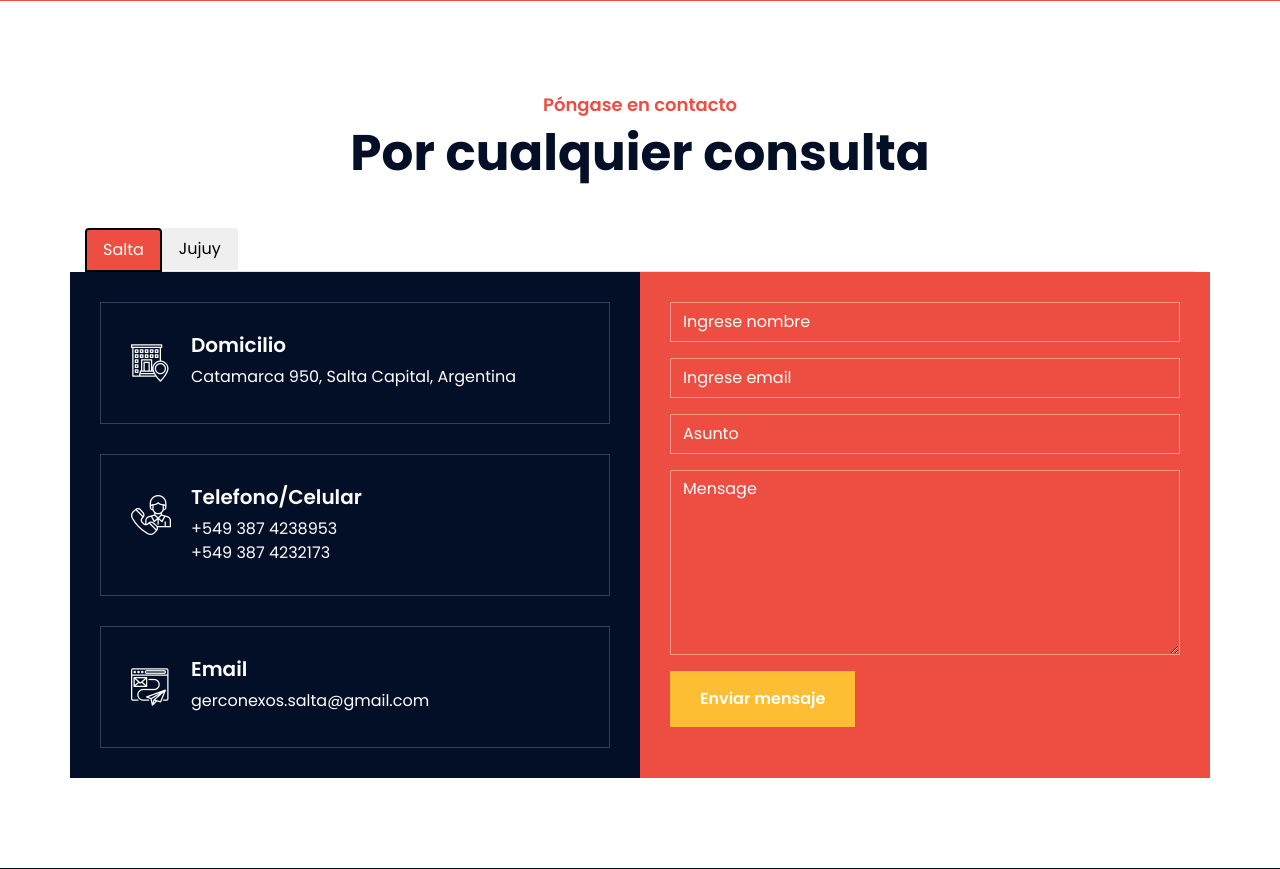
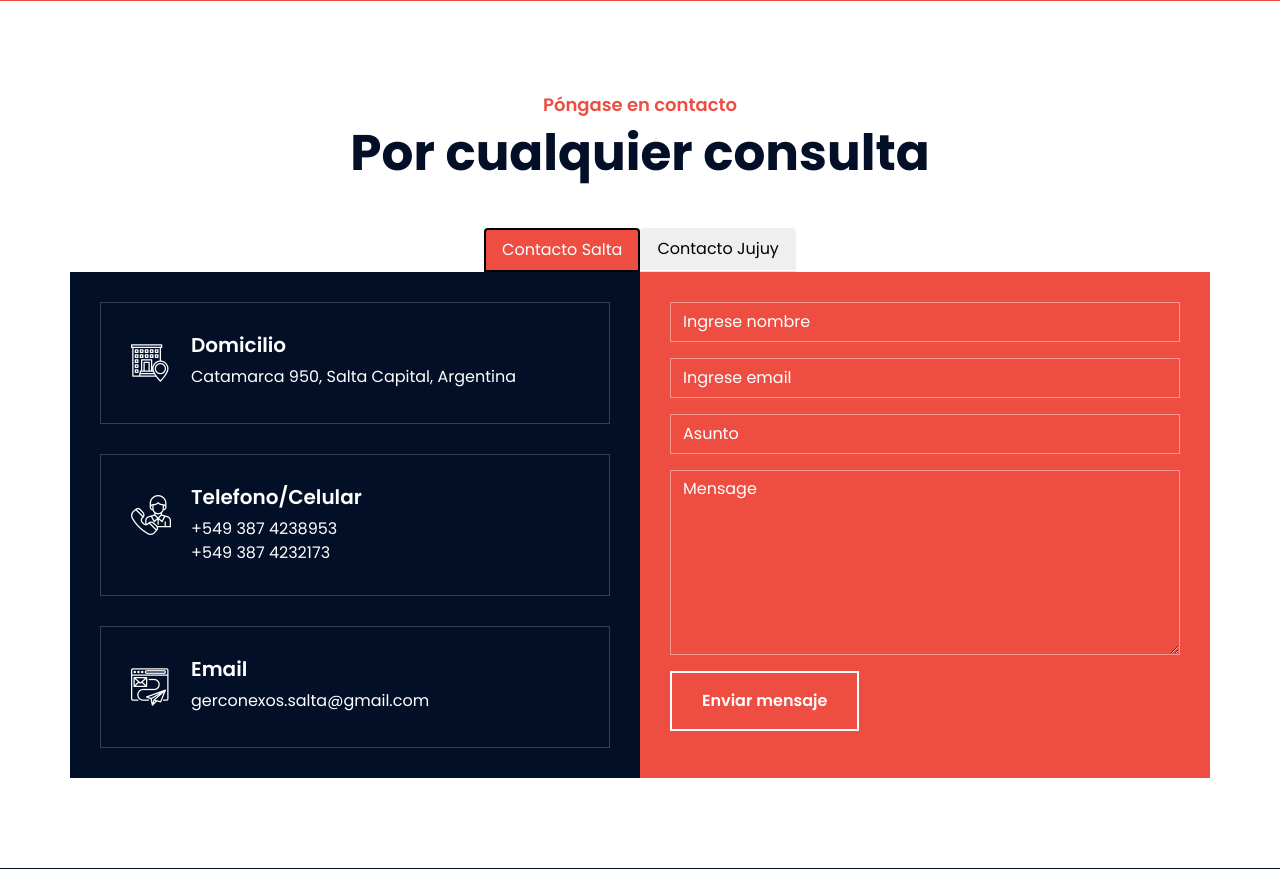
Before and after one commit to IsmaJoseEscalante-dev/Conexus, a PHP site: page /contact.php in a window 1280 px wide. Shown: the part 480-1349 px from the top of the page. Run offline with PHP 8.4, Linux system fonts and the light colour scheme; data that the repository does not hold is empty; some libraries are stand-ins or nearby versions.

Commit message:
change the style

```diff
--- a/contact-jujuy.php
+++ b/contact-jujuy.php
@@ -45,7 +45,7 @@
                     <p class="help-block text-danger"></p>
                 </div>
                 <div>
-                    <button class="btn" type="submit" id="sendMessageButton">Enviar mensaje</button>
+                    <button class="btn" type="submit">Enviar mensaje</button>
                 </div>
             </form>
         </div>
--- a/contact-salta.php
+++ b/contact-salta.php
@@ -46,7 +46,7 @@
                     <p class="help-block text-danger"></p>
                 </div>
                 <div>
-                    <button class="btn" type="submit" id="sendMessageButton">Enviar mensaje</button>
+                    <button class="btn animated fadeInUp" type="submit" id="sendMessageButton">Enviar mensaje</button>
                 </div>
             </form>
         </div>
--- a/contact.php
+++ b/contact.php
@@ -66,18 +66,22 @@
                         <p>Póngase en contacto</p>
                         <h2>Por cualquier consulta</h2>
                     </div>
+                    <div class="d-flex justify-content-center">
                         <ul class="nav nav-tabs" id="myTab" role="tablist">
                             <li class="nav-item" role="presentation">
-                            <button class="nav-link active" id="salta-tab" data-toggle="tab" data-target="#salta" type="button" role="tab" aria-controls="salta" aria-selected="true">Salta</button>
+                                <button class="nav-link active" id="salta-tab" data-toggle="tab" data-target="#salta" type="button" role="tab" aria-controls="salta" aria-selected="true">Contacto Salta</button>
                             </li>
                             <li class="nav-item" role="presentation">
-                            <button class="nav-link" id="jujuy-tab" data-toggle="tab" data-target="#jujuy" type="button" role="tab" aria-controls="jujuy" aria-selected="false">Jujuy</button>
+                                <button class="nav-link" id="jujuy-tab" data-toggle="tab" data-target="#jujuy" type="button" role="tab" aria-controls="jujuy" aria-selected="false">Contacto Jujuy</button>
                             </li>
                         </ul>
+                        </div>
                         <div class="tab-content" id="myTabContent">
                             <div class="tab-pane fade show active" id="salta" role="tabpanel" aria-labelledby="salta-tab"><?php include('./contact-salta.php') ?></div>
                             <div class="tab-pane fade" id="jujuy" role="tabpanel" aria-labelledby="jujuy-tab"><?php include('./contact-jujuy.php') ?></div>
                         </div>
+
+
 
                 </div>
             </div>
--- a/css/style.css
+++ b/css/style.css
@@ -629,7 +629,7 @@ a:focus {
 }
 
 .about .about-text a.btn:hover {
-    color: #fdbe33;
+    color: #ee4e42;
     background: #030f27;
 }
 
@@ -844,7 +844,7 @@ a:focus {
     display: block;
     width: 100px;
     height: 100px;
-    background: #fdbe33;
+    background: #ee4e42;
     border-radius: 50%;
     animation: pulse-border 1500ms ease-out infinite;
 }
@@ -2037,8 +2037,8 @@ a:focus {
     font-size: 16px;
     font-weight: 600;
     color: #ffffff;
-    background: #fdbe33;
-    border: none;
+    background: #ee4e42;
+    border: 2px solid white;
     border-radius: 0;
     transition: .3s;
 }
```
Lines whose indentation alone changed are shown as unchanged.
